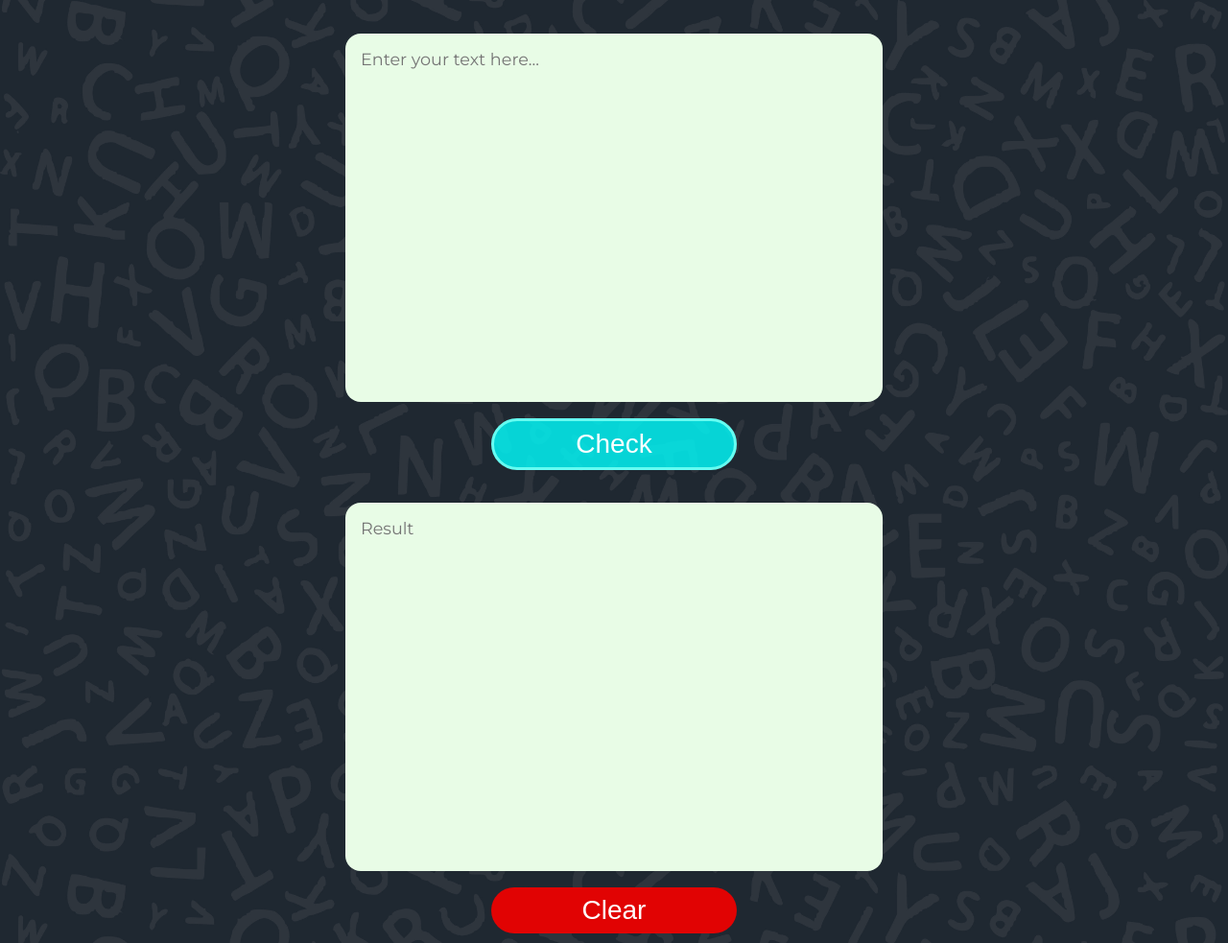
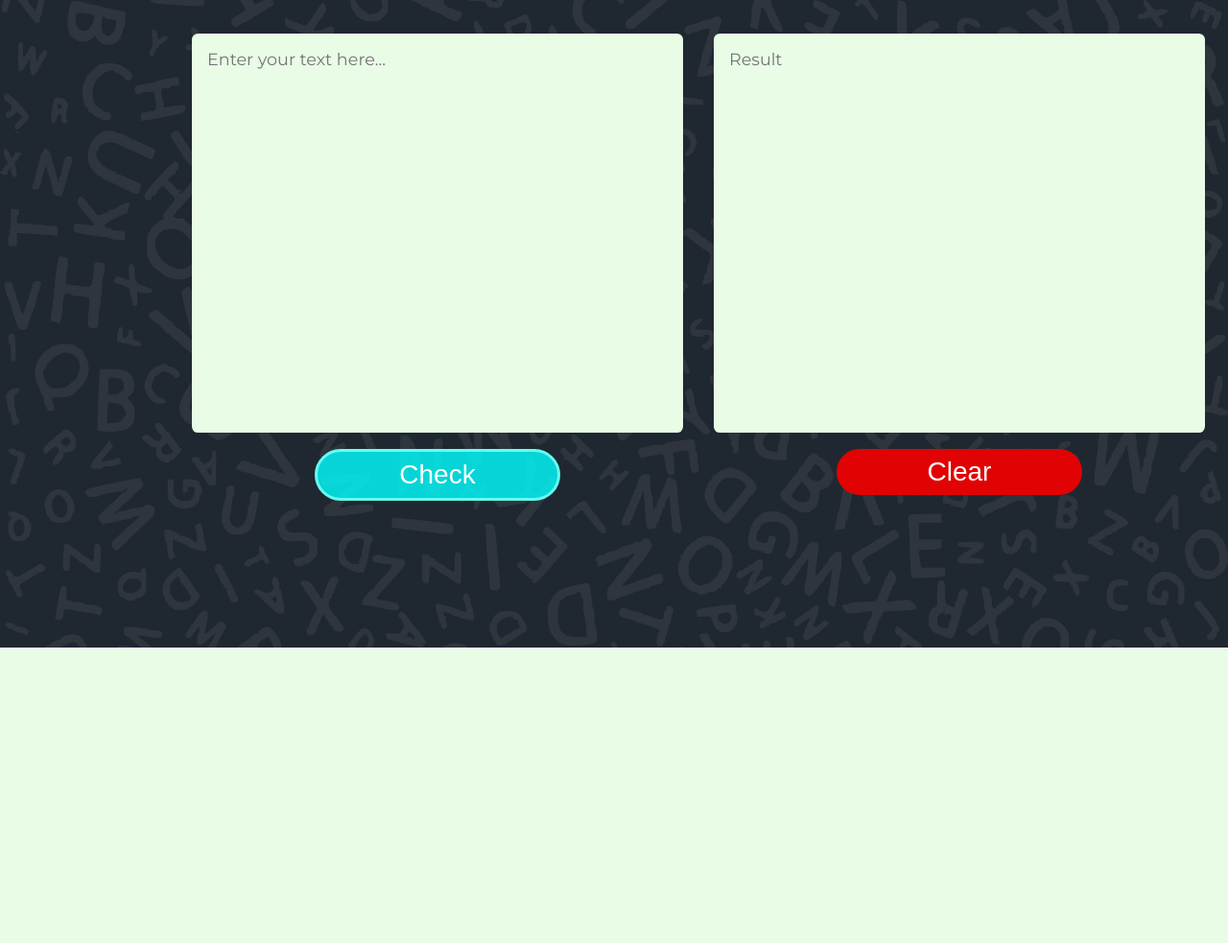
Before and after one commit to GrishmaKhanal/GEC_Django, a Django app: page / in a window 1280 px wide. Shown: the part 125-1108 px from the top of the page at 96% size. After the commit the page ends 800 px from the top, so only its background shows below. Run offline with Django 4.2, Linux system fonts and the light colour scheme.

Commit message:
fix: the textarea not aligning properly

```diff
--- a/WritingCoach/static/css/style.css
+++ b/WritingCoach/static/css/style.css
@@ -1,25 +1,14 @@
 @import url('https://fonts.googleapis.com/css2?family=Montserrat:wght@300;400;500;600;700;800;900&display=swap');
-.text-area{
-    display: flex;
-    flex-direction: column;
-    justify-content: center;
-    align-items: center;
-}
-.text-area div {
-    width: 100%;
-}
 
-.text-area div:first-child {
-    margin-bottom: 1rem;
-}
+
 .text{
-    height: 20em;
-    width: 30em;
+    height: 24rem;
+    width: 30rem;
     margin: 1rem;
     padding: 1rem;
     outline: none;
     border: none;
-    border-radius: 1rem;
+    border-radius: 0.4rem;
     background-color: rgb(232, 252, 230);
     font-family: 'Montserrat', sans-serif;
     font-size: 1.1rem;
@@ -48,11 +37,16 @@ input[value="Clear"]{
 input[value="Clear"]:hover{
     background-color: #c90606;
 }
-form{
+div form{
     display: flex;
     flex-direction: column;
     justify-content: flex-end;
     align-items: center;
+}
+.text-area{
+    display: flex;
+    justify-content: center;
+    justify-self: flex-end;
 }
 @media screen and (max-width: 600px){
     .text{
```
